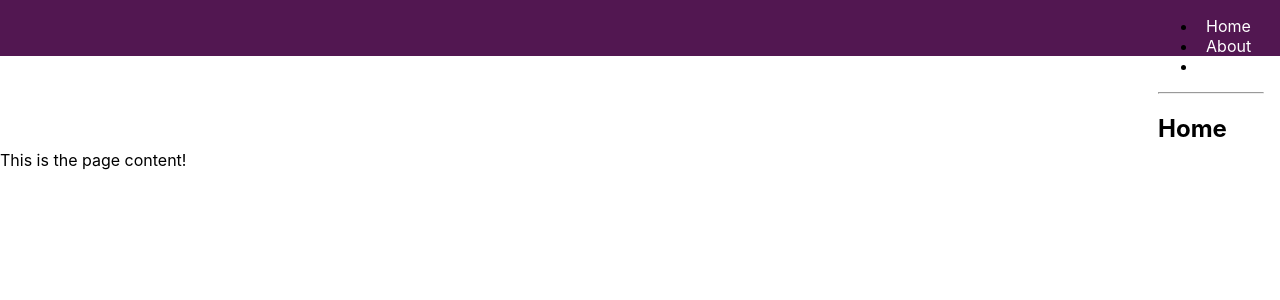
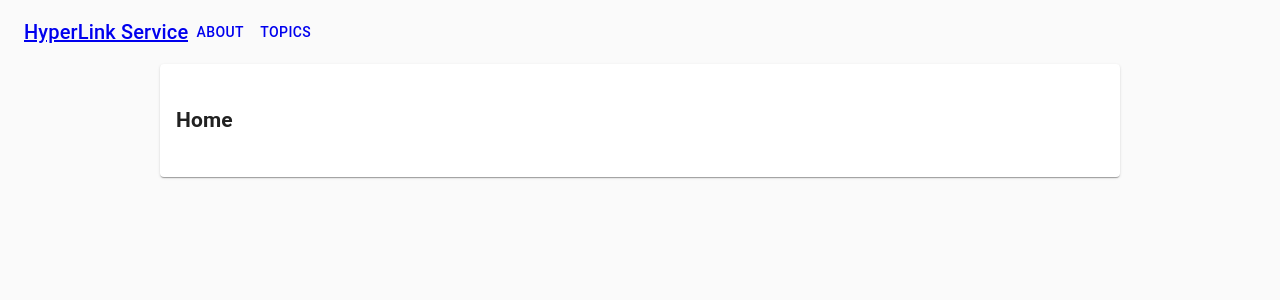
Before and after one commit to matthew29tang/hypervision, a React (Create React App) app: page /#/ in a window 1280 px wide. Shown: the top 300 px of the page. Built offline with nearby package versions, Linux system fonts and the light colour scheme.

Commit message:
v0.4: navBar and router partially finished: styling needed

```diff
--- a/src/App.js
+++ b/src/App.js
@@ -1,10 +1,10 @@
 import React, { Component } from 'react';
 import logo from './logo.svg';
 //import './App.css';
-import Toolbar from './components/Toolbar/Toolbar';
 import Router from './components/Router/Router';
 import Approuter from './components/Router/Router';
 import Upload from './components/Upload/Upload';
+import NavBar from './components/Router/NavBar';
 
 /*function App() {
   return (
@@ -35,13 +35,15 @@ class App extends Component {
   render() {
     return (
       <div className="App">
-        <Router />
-        <main style={{marginTop: '150px'}}>
-        <p>This is the page content!</p>
-      </main>
+        <NavBar />
       </div>
     )
   }
 }
 
+/*
+<main style={{marginTop: '150px'}}>
+</main>
+*/
+
 export default App;
--- /dev/null
+++ b/src/components/Router/NavBar.js
@@ -0,0 +1,59 @@
+import React from 'react';
+import {
+    HashRouter as Router,
+    NavLink
+} from "react-router-dom";
+/*import PropTypes from 'prop-types';
+import classNames from 'classnames';*/
+
+import { withStyles } from '@material-ui/core/styles';
+import CssBaseline from '@material-ui/core/CssBaseline';
+import AppBar from '@material-ui/core/AppBar';
+import Toolbar from '@material-ui/core/Toolbar';
+import Typography from '@material-ui/core/Typography';
+import Button from '@material-ui/core/Button';
+
+import Routing from './Router.js';
+import styles from './navBarStyles.js'
+
+class NavBar extends React.Component {
+    render() {
+        /*const { classes } = this.props;*/
+
+        return (
+            <div>
+              <CssBaseline />
+                <Toolbar>
+                  <Typography
+                    component="h1"
+                    variant="h6"
+                    color="inherit"
+                    noWrap
+                  >
+                    <Router>
+                      <NavLink activeClassName="active" to={"/"} type="menu">
+                        HyperLink Service
+                    </NavLink>
+                    </Router>
+                  </Typography>
+                  <Router>
+                    <NavLink to="/about">
+                      <Button color="inherit">About</Button>
+                    </NavLink>
+                  </Router>
+                  <Router>
+                    <NavLink to="/topics">
+                      <Button color="inherit">Topics</Button>
+                    </NavLink>
+                  </Router>
+                </Toolbar>
+              <main /*className={classes.content}*/>
+                <div /*className={classes.appBarSpacer}*/ />
+                <Routing />
+              </main>
+            </div>
+        );
+    }
+}
+
+export default withStyles(styles)(NavBar);
--- a/src/components/Router/Router.js
+++ b/src/components/Router/Router.js
@@ -1,4 +1,107 @@
 import React from "react";
+import {
+  HashRouter as Router,
+  Route,
+  Switch,
+  NavLink
+} from "react-router-dom";
+
+import Paper from '@material-ui/core/Paper';
+import { withStyles } from '@material-ui/core/styles';
+import Box from '@material-ui/core/Box';
+import Grid from '@material-ui/core/Grid';
+
+const styles = theme => ({
+  root: {
+    padding: theme.spacing(3, 2),
+  },
+});
+
+const routing = (
+  <Router>
+    <div className="Router">
+      <Switch>
+        <Route exact path="/" component={Home} />
+        <Route path="/about" component={About} />
+        <Route path="/topics" component={Topics} />
+      </Switch>
+    </div>
+  </Router>
+);
+
+class Routing extends React.Component {
+  render() {
+    const { classes } = this.props;
+    return (
+      <Grid
+        container
+        spacing={0}
+        direction="column"
+        alignItems="center"
+        justify="center"
+      >
+        <Box width="75%" maxWidth={1000}>
+          <Paper className={classes.root}>
+            {routing}
+          </Paper>
+        </Box>
+      </Grid>
+    );
+  }
+}
+
+function Home() {
+  return (
+    <div>
+      <h2>Home</h2>
+    </div>
+  );
+}
+
+function About() {
+  return (
+    <div>
+      <h2>About</h2>
+    </div>
+  );
+}
+
+function Topics({ match }) {
+  return (
+    <div>
+      <h2>Topics</h2>
+      <ul>
+        <li>
+          <NavLink to={`${match.url}/rendering`}>Rendering with React</NavLink>
+        </li>
+        <li>
+          <NavLink to={`${match.url}/components`}>Components</NavLink>
+        </li>
+        <li>
+          <NavLink to={`${match.url}/props-v-state`}>Props v. State</NavLink>
+        </li>
+      </ul>
+
+      <Route path={`${match.path}/:topicId`} component={Topic} />
+      <Route
+        exact
+        path={match.path}
+        render={() => <h3>Please select a topic.</h3>}
+      />
+    </div>
+  );
+}
+
+function Topic({ match }) {
+  return (
+    <div>
+      <h3>{match.params.topicId}</h3>
+    </div>
+  );
+}
+
+export default withStyles(styles)(Routing);
+/*import React from "react";
 import './Router.css';
 import { BrowserRouter as Router, Route, Link } from "react-router-dom";
 import { NavLink } from 'react-router-dom';
@@ -84,4 +187,4 @@ function Topic({ match }) {
   );
 }
 
-export default Approuter;
+export default Approuter;*/
--- /dev/null
+++ b/src/components/Router/navBarStyles.js
@@ -0,0 +1,82 @@
+const drawerWidth = 240;
+const styles = theme => ({
+  root: {
+    display: 'flex',
+    overflowScrolling: "touch",
+    WebkitOverflowScrolling: "touch",
+  },
+  toolbar: {
+    paddingRight: 24, // keep right padding when drawer closed
+  },
+  toolbarIcon: {
+    display: 'flex',
+    alignItems: 'center',
+    justifyContent: 'flex-end',
+    padding: '0 8px',
+    ...theme.mixins.toolbar,
+  },
+  appBar: {
+    zIndex: theme.zIndex.drawer + 1,
+    transition: theme.transitions.create(['width', 'margin'], {
+      easing: theme.transitions.easing.sharp,
+      duration: theme.transitions.duration.leavingScreen,
+    }),
+  },
+  appBarShift: {
+    marginLeft: drawerWidth,
+    width: `calc(100% - ${drawerWidth}px)`,
+    transition: theme.transitions.create(['width', 'margin'], {
+      easing: theme.transitions.easing.sharp,
+      duration: theme.transitions.duration.enteringScreen,
+    }),
+  },
+  menuButton: {
+    marginLeft: 12,
+    marginRight: 36,
+  },
+  menuButtonHidden: {
+    display: 'none',
+  },
+  title: {
+    flexGrow: 1,
+  },
+  drawerPaper: {
+    position: 'relative',
+    whiteSpace: 'nowrap',
+    width: drawerWidth,
+    transition: theme.transitions.create('width', {
+      easing: theme.transitions.easing.sharp,
+      duration: theme.transitions.duration.enteringScreen,
+    }),
+  },
+  drawerPaperClose: {
+    overflowX: 'hidden',
+    transition: theme.transitions.create('width', {
+      easing: theme.transitions.easing.sharp,
+      duration: theme.transitions.duration.leavingScreen,
+    }),
+    width: theme.spacing.unit * 7,
+    [theme.breakpoints.up('sm')]: {
+      width: theme.spacing.unit * 9,
+    },
+  },
+  appBarSpacer: theme.mixins.toolbar,
+  content: {
+    flexGrow: 1,
+    padding: theme.spacing.unit * 3,
+    height: '100vh',
+    overflow: 'auto',
+    overflowScrolling: "touch",
+    WebkitOverflowScrolling: "touch",
+  },
+  chartContainer: {
+    marginLeft: -22,
+  },
+
+  h5: {
+    marginBottom: theme.spacing.unit * 2,
+  },
+
+});
+
+export default styles;
--- a/src/components/Toolbar/Toolbar.css
+++ /dev/null
@@ -1,46 +0,0 @@
-.toolbar {
-    position: fixed;
-    top: 0;
-    left: 0;
-    width: 100%;
-    background: #521751;
-    height: 56px
-}
-
-.toolbar__navigation {
-    display: flex;
-    height: 100%;
-    align-items: center;
-    padding: 0 1rem;
-}
-
-.toolbar__logo a {
-    color: white;
-    text-decoration: none;
-    font-size: 1.5rem;
-}
-
-.spacer {
-    flex: 1;
-}
-
-.toolbar_navigation-items ul {
-    list-style: none;
-    margin: 0;
-    padding: 0;
-    display: flex;
-}
-
-.toolbar_navigation-items li {
-    padding: 0 0.5rem;
-}
-
-.toolbar_navigation-items a {
-    color: white;
-    text-decoration: none;
-}
-
-.toolbar_navigation-items a:hover,
-.toolbar_navigation-items a:active {
-    color: #fa923f;
-}
```
Also changed, not shown: src/components/Toolbar/Toolbar.js (deleted, +0 -26 lines).
